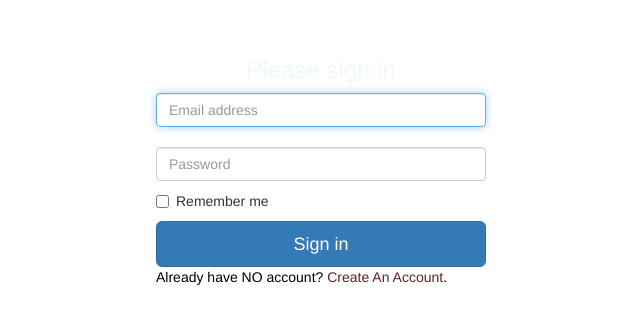
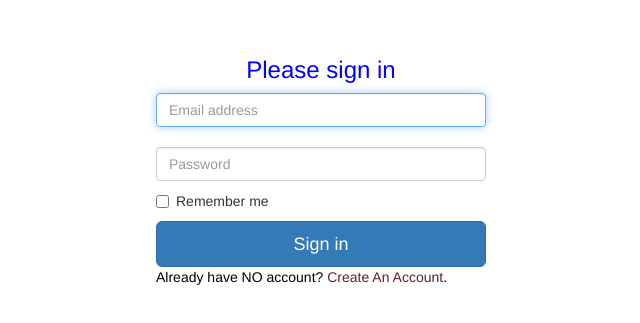
Before and after one commit to karthivs90/test, a website: page login.html in a window 1280 px wide. Shown: the part 153-476 px from the top of the page, without its empty margins (319-959 px from the left). Drawn offline with nearby package versions, Linux system fonts and the light colour scheme.

Commit message:
Update login.html

```diff
--- a/login.html
+++ b/login.html
@@ -15,7 +15,7 @@
     <div class="container justify-content-center">
 
         <form class="form-signin" id="form" action="/board" method="post">
-            <h1 class="h3 mb-3 font-weight-normal" style="color: aliceblue; text-align: center;">Please sign in</h1>
+            <h1 class="h3 mb-3 font-weight-normal" style="color: blue; text-align: center;">Please sign in</h1>
             <label for="inputEmail" class="sr-only">Email address</label>
             <input type="text" id="inputuser" name="inputuser" class="form-control" placeholder="Email address" required=""autofocus="" value>
             <br>
```
